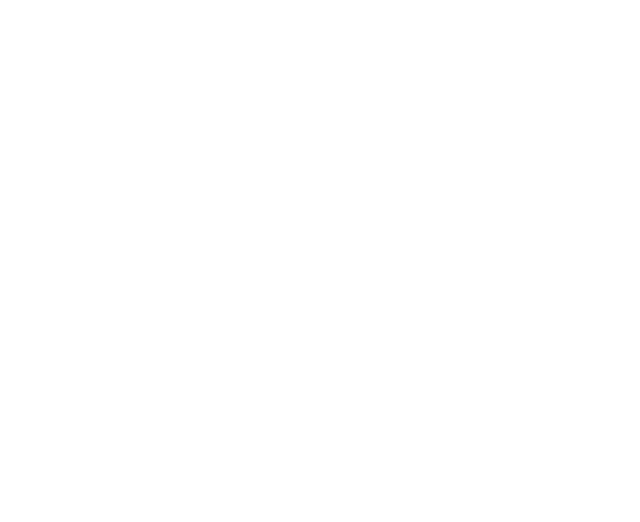
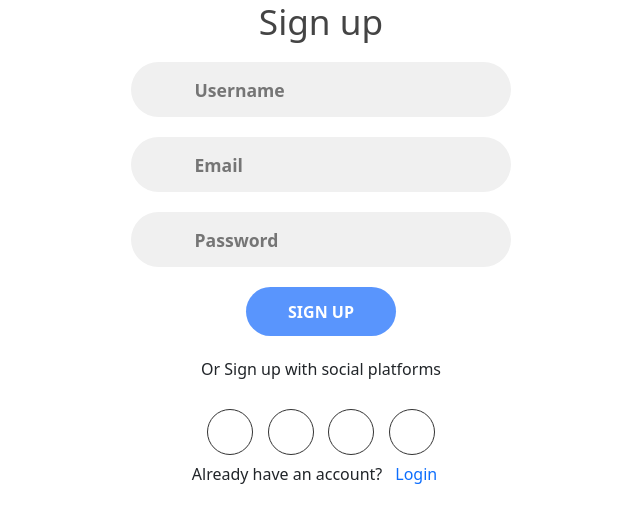
Before and after one commit to nihongoo/Meiko, a React (Create React App) app in the folder frontend/meiko/: page /login in a window 1280 px wide. Before the commit this address had no page. Shown: the top 522 px of the page, without its empty margins (319-959 px from the left). Built offline with nearby package versions, Linux system fonts and the light colour scheme.

Commit message:
Login form

```diff
--- a/frontend/meiko/src/App.js
+++ b/frontend/meiko/src/App.js
@@ -1,7 +1,7 @@
 import { BrowserRouter as Router, Routes, Route } from 'react-router-dom';
-import { privateRoutes } from './routes/index'
+import { privateRoutes, publicRoutes } from './routes/index'
 import 'bootstrap/dist/css/bootstrap.min.css'
-import {adminLayout, defaultLayout, loginLayout} from './component/Layout'
+import { adminLayout, defaultLayout, loginLayout } from './component/Layout'
 
 function App() {
   return (
@@ -10,10 +10,25 @@ function App() {
         <Routes>
           {privateRoutes.map((route, index) => {
             const Layout = route.layout === 'admin'
-            ? adminLayout
-            :route.layout === 'login'
-            ? loginLayout
-            :defaultLayout
+              ? adminLayout
+              : loginLayout
+            const Page = route.component
+            return (
+              <Route
+                key={index}
+                path={route.path}
+                element={
+                  <Layout>
+                    <Page />
+                  </Layout>
+                }>
+              </Route>
+            )
+          })}
+          {publicRoutes.map((route, index) => {
+            const Layout = route.layout === 'user'
+              ? defaultLayout
+              : loginLayout
             const Page = route.component
             return (
               <Route
--- /dev/null
+++ b/frontend/meiko/src/component/Layout/loginLayout/login.js
@@ -0,0 +1,24 @@
+import { useState } from 'react';
+import LoginForm from './loginForm.js';
+import SignUpForm from './signUpForm.js';
+function LoginLayout() {
+    const [isSignIn, setIsSignIn] = useState(false);
+
+    const toggleForm = () => {
+        setIsSignIn(!isSignIn);
+    };
+
+    return (
+        <div>
+            <div>
+                {isSignIn ? (
+                    <LoginForm toggleForm={toggleForm} />
+                ) : (
+                    <SignUpForm toggleForm={toggleForm} />
+                )}
+            </div>
+        </div>
+    );
+};
+
+export default LoginLayout;
--- /dev/null
+++ b/frontend/meiko/src/component/Layout/loginLayout/loginForm.js
@@ -0,0 +1,39 @@
+import styles from './style'
+function LoginForm({ toggleForm }) {
+    return (
+        <div>
+            <form style={styles.form}>
+                <h2 style={styles.title}>Login</h2>
+                <div style={styles.inputField}>
+                    <i className="fa-solid fa-user" style={styles.icon}></i>
+                    <input type="text" placeholder="Username" style={styles.input} />
+                </div>
+                <div style={styles.inputField} className="input-field">
+                    <i className="fa-solid fa-lock" style={styles.icon}></i>
+                    <input type="password" placeholder="Password" style={styles.input} />
+                </div>
+                <input type="submit" value="Login" style={styles.btn} />
+                <p style={styles.socialText} className="social-text">Or Sign in with social platforms</p>
+                <div style={styles.socialMedia} className="social-media">
+                    <a href="#" style={styles.socialIcon} className="social-icon"><i className="fa-brands fa-facebook"></i></a>
+                    <a href="#" style={styles.socialIcon} className="social-icon"><i className="fa-brands fa-twitter"></i></a>
+                    <a href="#" style={styles.socialIcon} className="social-icon"><i className="fa-solid fa-envelope"></i></a>
+                    <a href="#" style={styles.socialIcon} className="social-icon"><i className="fa-solid fa-link"></i></a>
+                </div>
+                <div className='d-flex align-items-center'>
+                    <p className='m-0'>
+                        Don't have an account?
+                    </p>
+                    <button
+                        className='btn text-primary'
+                        onClick={toggleForm}
+                    >
+                        Sign up
+                    </button>
+                </div>
+            </form>
+        </div>
+    );
+}
+
+export default LoginForm;
--- /dev/null
+++ b/frontend/meiko/src/component/Layout/loginLayout/signUpForm.js
@@ -0,0 +1,42 @@
+import styles from "./style";
+function SignUpForm({ toggleForm }) {
+    return (
+        <div>
+            <form style={styles.form}>
+                <h2 style={styles.title}>Sign up</h2>
+                <div style={styles.inputField} className="input-field">
+                    <i className="fa-solid fa-user" style={styles.icon}></i>
+                    <input type="text" placeholder="Username" style={styles.input} />
+                </div>
+                <div style={styles.inputField}>
+                    <i style={styles.icon} className="fa-solid fa-envelope"></i>
+                    <input type="email" placeholder="Email" style={styles.input} />
+                </div>
+                <div style={styles.inputField}>
+                    <i style={styles.icon} className="fa-solid fa-lock"></i>
+                    <input type="password" placeholder="Password" style={styles.input} />
+                </div>
+                <input type="submit" style={styles.btn} className="btn" value="Sign up" />
+                <p style={styles.socialText}>Or Sign up with social platforms</p>
+                <div style={styles.socialMedia} className="social-media">
+                    <a href="#" style={styles.socialIcon} className="social-icon"><i className="fa-brands fa-facebook"></i></a>
+                    <a href="#" style={styles.socialIcon} className="social-icon"><i className="fa-brands fa-twitter"></i></a>
+                    <a href="#" style={styles.socialIcon} className="social-icon"><i className="fa-solid fa-envelope"></i></a>
+                    <a href="#" style={styles.socialIcon} className="social-icon"><i className="fa-solid fa-link"></i></a>
+                </div>
+                <div className='d-flex align-items-center'>
+                    <p className='m-0'>
+                    Already have an account?
+                    </p>
+                    <button
+                        className='btn text-primary'
+                        onClick={toggleForm}
+                    >
+                       Login
+                    </button>
+                </div>            </form>
+        </div>
+    );
+}
+
+export default SignUpForm;
--- /dev/null
+++ b/frontend/meiko/src/component/Layout/loginLayout/style.js
@@ -0,0 +1,89 @@
+const styles = {
+    form: {
+        display: 'flex',
+        alignItems: 'center',
+        justifyContent: 'center',
+        flexDirection: 'column',
+        padding: '0rem 5rem',
+        transition: 'all 0.2s 0.7s',
+        overflow: 'hidden',
+        gridColumn: '1 / 2',
+        gridRow: '1 / 2',
+    },
+    title: {
+        fontSize: '2.2rem',
+        color: '#444',
+        marginBottom: '10px',
+    },
+    inputField: {
+        maxWidth: '380px',
+        width: '100%',
+        backgroundColor: '#f0f0f0',
+        margin: '10px 0',
+        height: '55px',
+        borderRadius: '55px',
+        display: 'grid',
+        gridTemplateColumns: '15% 85%',
+        padding: '0 0.4rem',
+        position: 'relative',
+    },
+    icon: {
+        textAlign: 'center',
+        lineHeight: '55px',
+        color: '#acacac',
+        transition: '0.5s',
+        fontSize: '1.1rem',
+    },
+    input: {
+        background: 'none',
+        outline: 'none',
+        border: 'none',
+        lineHeight: 1,
+        fontWeight: 600,
+        fontSize: '1.1rem',
+        color: '#333',
+    },
+    socialText: {
+        padding: '0.7rem 0',
+        fontSize: '1rem',
+    },
+    socialMedia: {
+        display: 'flex',
+        justifyContent: 'center',
+    },
+    socialIcon: {
+        height: '46px',
+        width: '46px',
+        display: 'flex',
+        justifyContent: 'center',
+        alignItems: 'center',
+        margin: '0 0.45rem',
+        color: '#333',
+        borderRadius: '50%',
+        border: '1px solid #333',
+        textDecoration: 'none',
+        fontSize: '1.1rem',
+        transition: '0.3s',
+    },
+    btn: {
+        width: '150px',
+        backgroundColor: '#5995fd',
+        border: 'none',
+        outline: 'none',
+        height: '49px',
+        borderRadius: '49px',
+        color: '#fff',
+        textTransform: 'uppercase',
+        fontWeight: 600,
+        margin: '10px 0',
+        cursor: 'pointer',
+        transition: '0.5s',
+    },
+    image: {
+        width: '100%',
+        transition: 'transform 1.1s ease-in-out',
+        transitionDelay: '0.4s',
+    }
+};
+
+export default styles
--- a/frontend/meiko/src/routes/index.js
+++ b/frontend/meiko/src/routes/index.js
@@ -12,6 +12,8 @@ import ManageSale from '../pages/manage-sale/manageSale'
 import Account from '../pages/account/account'
 import ManageCustomer from '../pages/manage-customer/manageCustomer'
 
+import Login from '../component/Layout/loginLayout/login'
+
 const privateRoutes = [
     {path: '/', component: Home, layout: 'admin'},
     { path: '/soldoffline', component: SoldOffline, layout: 'admin' },
@@ -25,10 +27,12 @@ const privateRoutes = [
     { path: '/managevoucher', component: ManageVoucher, layout: 'admin' },
     { path: '/managesale', component: ManageSale, layout: 'admin' },
     { path: '/account', component: Account, layout: 'admin' },
-    { path: '/managecustomer', component: ManageCustomer, layout: 'admin'}
+    { path: '/managecustomer', component: ManageCustomer, layout: 'admin'},
+    {path:'/login',component:Login, layout:'login'}
 ]
 
 const publicRoutes = [
+    {path:'/login',component:Login, layout:'login'},
 
 ]
 
```
Also changed, not shown: frontend/meiko/public/manifest.json, frontend/meiko/src/component/Layout/loginLayout/img/log.svg (added), frontend/meiko/src/component/Layout/loginLayout/img/register.svg (added).
